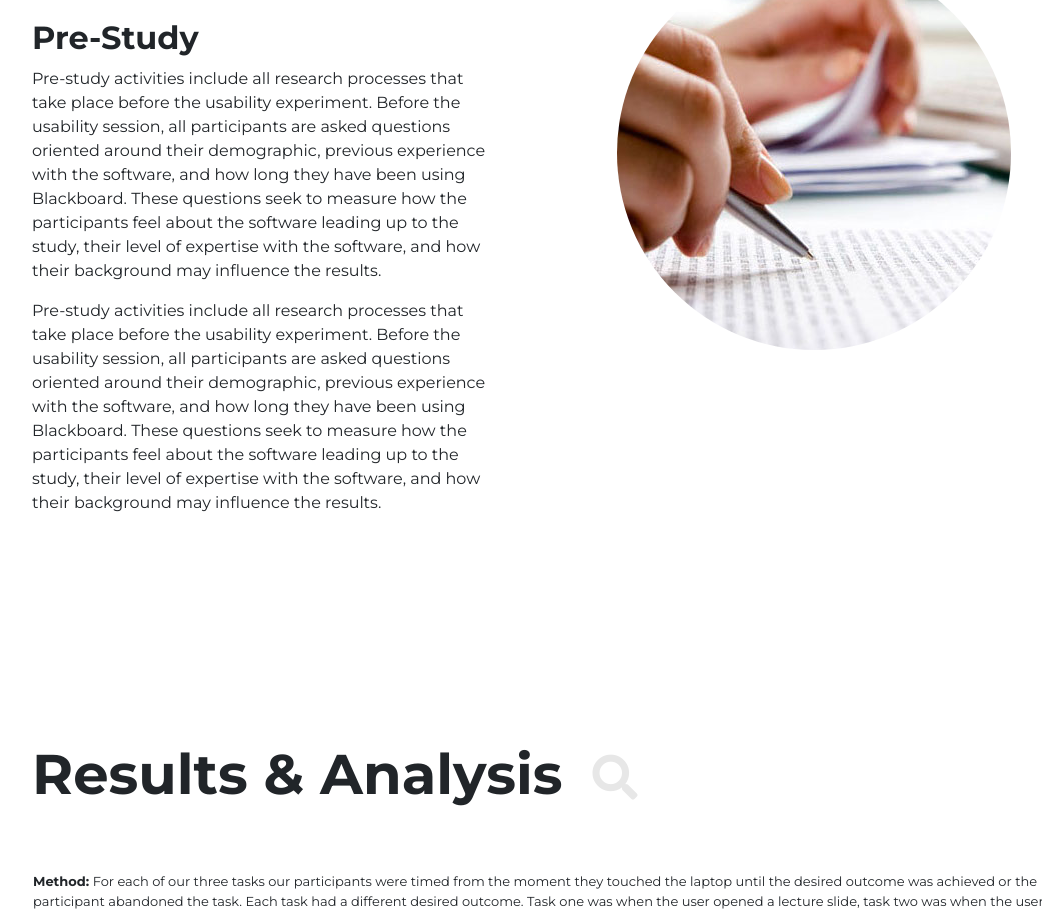
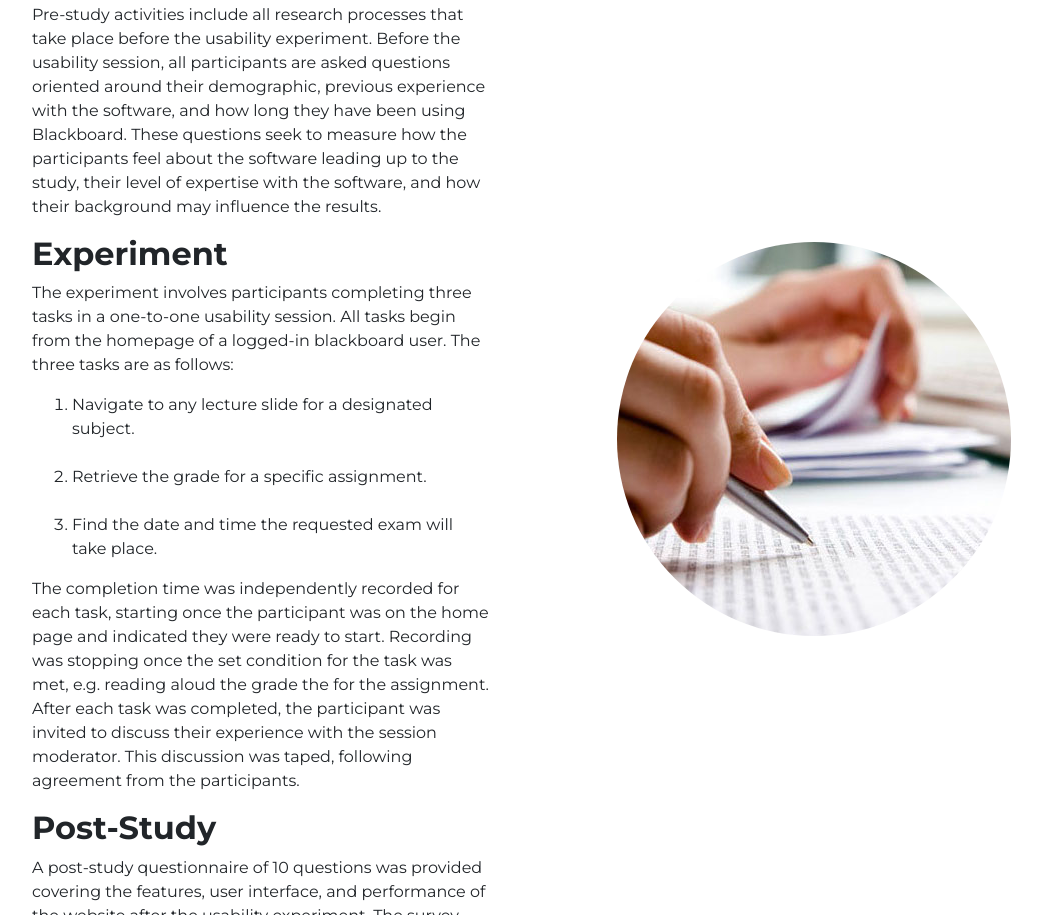
Before and after one commit to DanWoodNZ/Blackboard-Usability-Study, a website: page index.html in a window 1280 px wide. Shown: the part 2671-3586 px from the top of the page, without its empty margins (86-1128 px from the left). Drawn offline with Linux system fonts and the light colour scheme.

Commit message:
Added experiment and post study to the research framework.

```diff
--- a/css/style.css
+++ b/css/style.css
@@ -32,10 +32,6 @@ h6 {
   }
 }
 
-h2 {
-  margin-top: 30px;
-  margin-bottom: 10px;
-}
 
 /* IMAGES */
 
--- a/index.html
+++ b/index.html
@@ -140,12 +140,28 @@
               previous experience with the software, and how long they have been using Blackboard. These questions seek
               to measure how the participants feel about the software leading up to the study, their level of expertise
               with the software, and how their background may influence the results.</p>
-            Pre-study activities include all research processes that take place before the usability experiment. Before
-            the usability session, all participants are asked questions oriented around their demographic, previous
-            experience with the software, and how long they have been using Blackboard. These questions seek to measure
-            how the participants feel about the software leading up to the study, their level of expertise with the
-            software, and how their background may influence the results.
-
+            <h2>Experiment</h2>
+            <p>The experiment involves participants completing three tasks in a one-to-one usability session. All tasks
+              begin from the homepage of a logged-in blackboard user. The three tasks are as follows:
+              <ol>
+                <li>Navigate to any lecture slide for a designated subject.</li>
+                <br />
+                <li>Retrieve the grade for a specific assignment.</li>
+                <br />
+                <li>Find the date and time the requested exam will take place.</li>
+              </ol>
+              The completion time was independently recorded for each task, starting once the participant was on the
+              home page and indicated they were ready to start. Recording was stopping once the set condition for the
+              task was met, e.g. reading aloud the grade the for the assignment. After each task was completed, the
+              participant was invited to discuss their experience with the session moderator. This discussion was
+              taped, following agreement from the participants.
+            </p>
+            <h2>Post-Study</h2>
+            <p>A post-study questionnaire of 10 questions was provided covering the features, user interface, and
+              performance of the website after the usability experiment. The survey required users to indicate their
+              level of agreement with different statements on a scale of 1 - 5 (1 - Strongly Disagree; 2 - Disagree;
+              3 - Neutral; 4 - Agree; 5 - Strongly Agree). The questionnaire incorporates sections that enable participants
+              to provide qualitative written data in the form of comments and recommendations. </p>
           </div>
         </div>
         <div class="col-lg-6">
@@ -166,6 +182,7 @@
 
             <div class="row py-3">
               <span class="small-body-text pb-5 px-3">
+                <h2>Experiment</h2>
                 <b>Method:</b> For each of our three tasks our participants were timed from the moment
                 they touched the laptop until the desired outcome was achieved or the participant
                 abandoned the task. Each task had a different desired outcome. Task one was when the
@@ -276,7 +293,8 @@
                   <b>Major:&nbsp;&nbsp;</b> Software Development<br />
                   <b>Year:&nbsp;&nbsp;</b> Three<br /><br />
 
-                  <p style="text-align: justify;">The study I participated in for Applied Human-Computer Interaction (HCI) was a Usability Study
+                  <p style="text-align: justify;">The study I participated in for Applied Human-Computer Interaction
+                    (HCI) was a Usability Study
                     of the Blackboard learning management system used at Auckland University of Technology (AUT).
                     I was involved in the research and development section of the study as well as the analysis and
                     organisation of our findings. Once the initial research, experiment, and analysis had been
```
Lines whose indentation alone changed are shown as unchanged.
